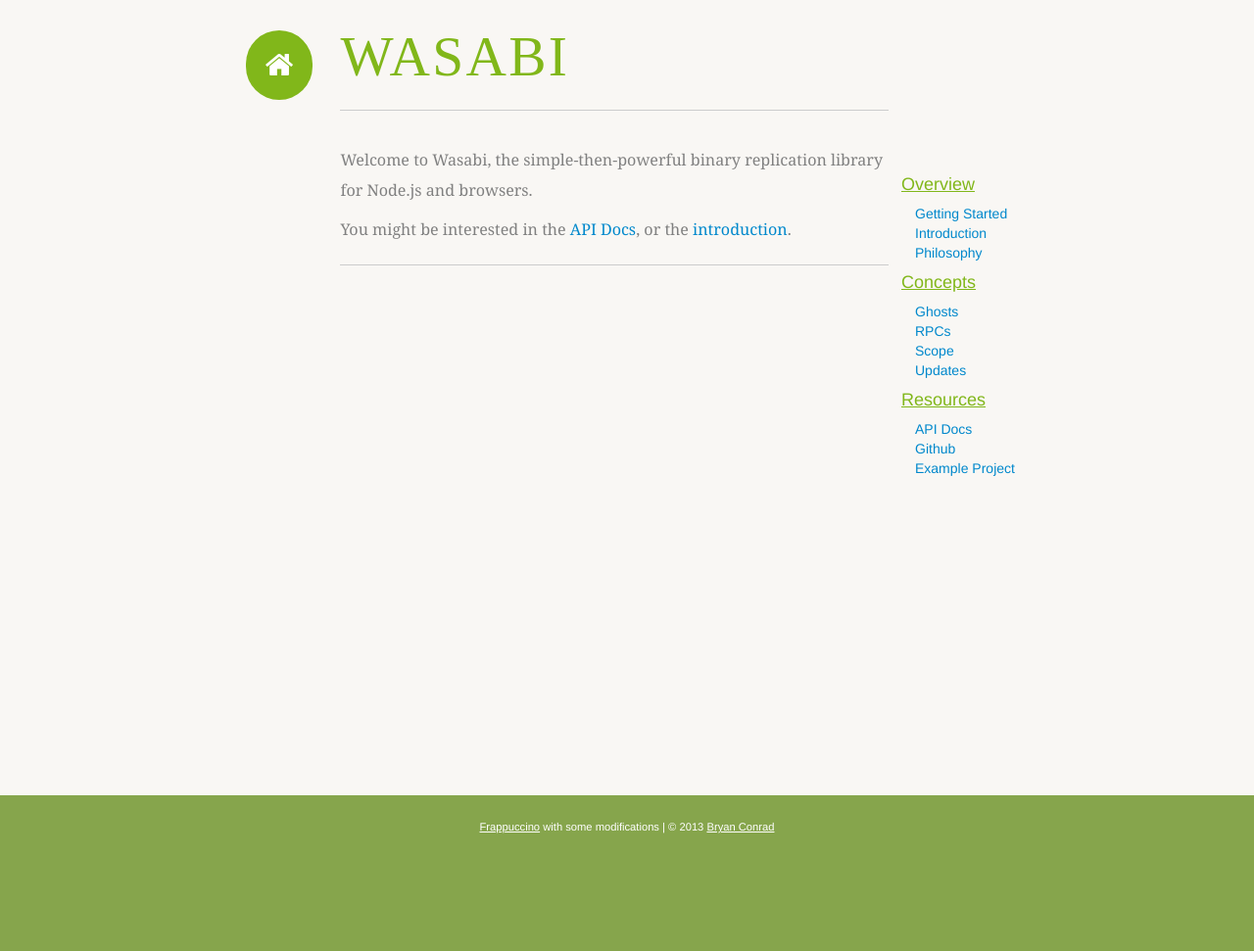
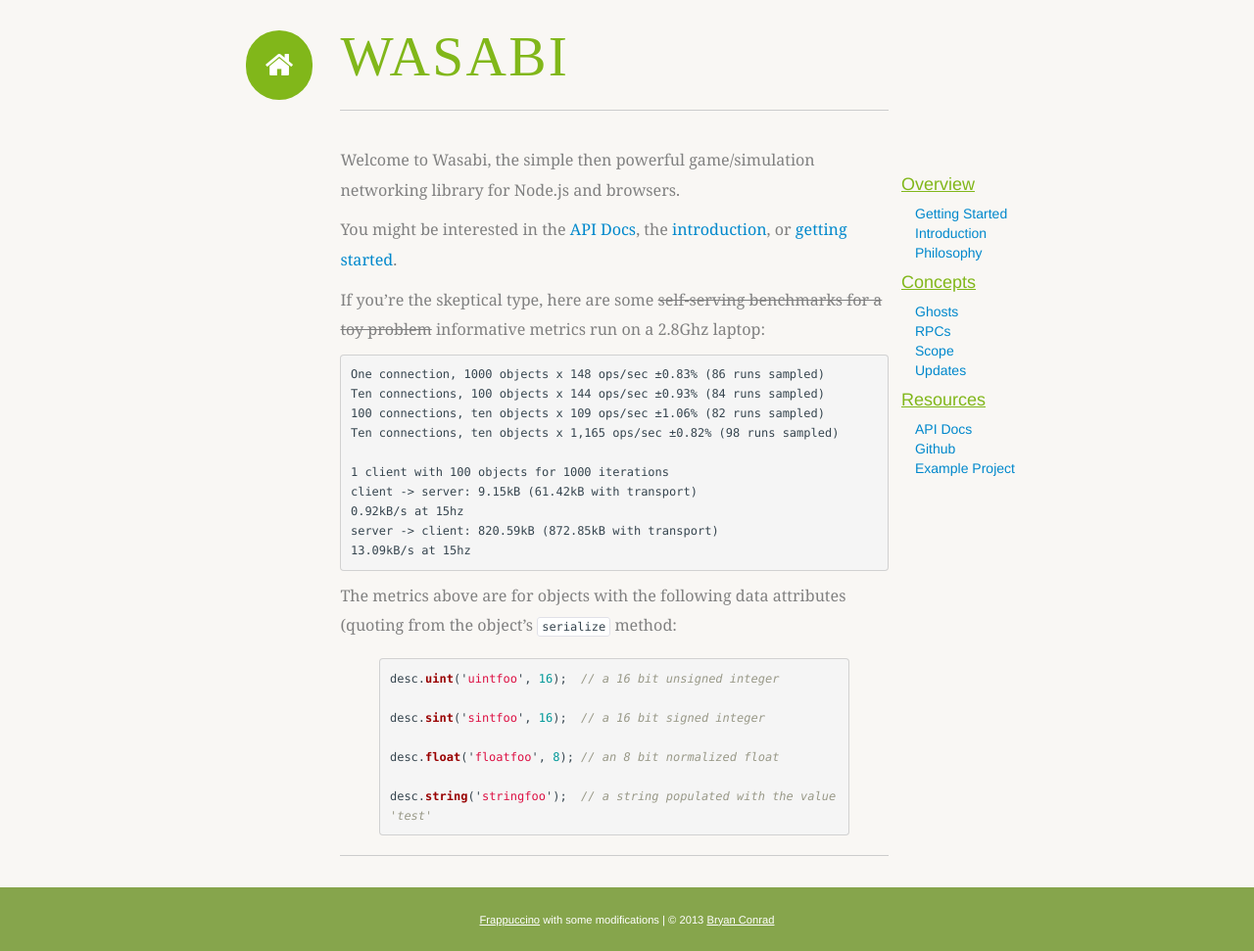
Before and after one commit to bkconrad/wasabi, a Jekyll site: the page built from index.md, in a window 1280 px wide. Shown: the whole page at 98% size. Built offline with Jekyll 4.4.1, drawn with Linux system fonts in a browser that asks for light colours; some web fonts are replaced; before the commit the page ends 900 px from its top, so only the background shows below that.

Commit message:
add benchmarks to the index page and add some links to the ghost and getting-started pages

```diff
--- a/index.md
+++ b/index.md
@@ -2,7 +2,28 @@
 layout: guide
 title: Wasabi
 ---
-Welcome to Wasabi, the simple-then-powerful binary replication library for
-Node.js and browsers.
+Welcome to Wasabi, the simple then powerful game/simulation networking library for Node.js and browsers.
 
-You might be interested in the [API Docs]({{ site.baseurl }}/doc/), or the [introduction]({{ site.baseurl }}/guide/introduction.html).
+You might be interested in the [API Docs]({{ site.baseurl }}/doc/), the [introduction]({{ site.baseurl }}/guide/introduction.html), or [getting started]({{ site.baseurl }}/guide/getting-started.html).
+
+If you're the skeptical type, here are some <del>self-serving benchmarks for a toy problem</del> informative metrics run on a 2.8Ghz laptop:
+
+    One connection, 1000 objects x 148 ops/sec ±0.83% (86 runs sampled)
+    Ten connections, 100 objects x 144 ops/sec ±0.93% (84 runs sampled)
+    100 connections, ten objects x 109 ops/sec ±1.06% (82 runs sampled)
+    Ten connections, ten objects x 1,165 ops/sec ±0.82% (98 runs sampled)
+
+    1 client with 100 objects for 1000 iterations
+    client -> server: 9.15kB (61.42kB with transport)
+    0.92kB/s at 15hz
+    server -> client: 820.59kB (872.85kB with transport)
+    13.09kB/s at 15hz
+
+The metrics above are for objects with the following data attributes (quoting from the object's `serialize` method:
+
+{% highlight javascript %}
+desc.uint('uintfoo', 16);  // a 16 bit unsigned integer
+desc.sint('sintfoo', 16);  // a 16 bit signed integer
+desc.float('floatfoo', 8); // an 8 bit normalized float
+desc.string('stringfoo');  // a string populated with the value 'test'
+{% endhighlight %}
```
Also changed, not shown: guide/getting-started.md (+1 -1 lines), guide/ghost.md (+1 -1 lines).
